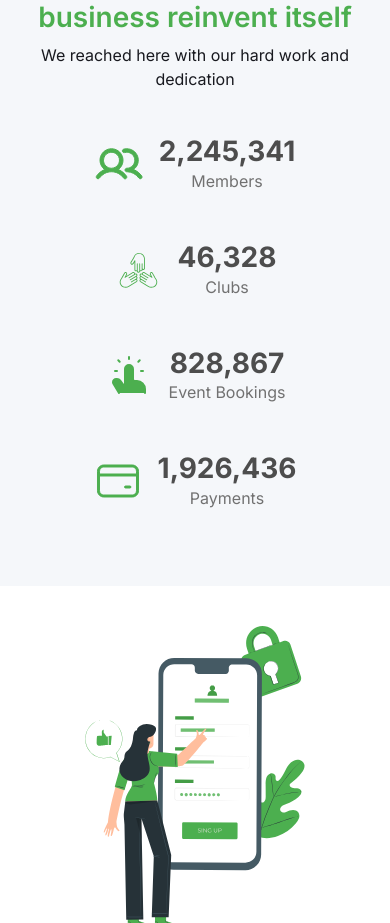
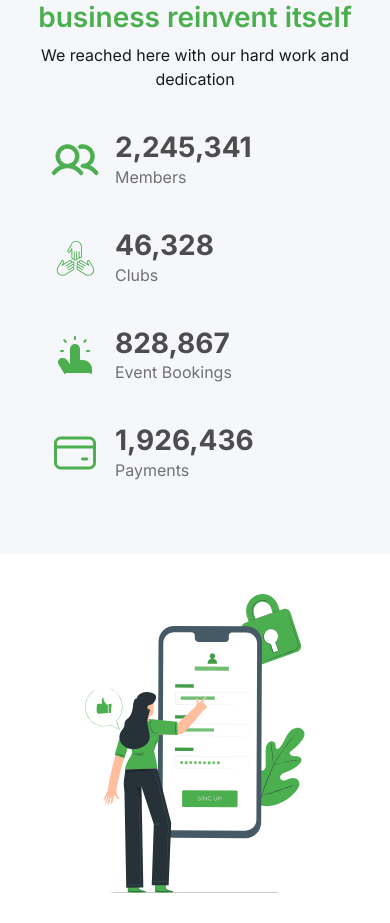
Before and after one commit to alberic13/landingpage-zalde, a Next.js app: page / in a window 390 px wide. Shown: the part 3115-4038 px from the top of the page. Built offline with nearby package versions, Linux system fonts and the light colour scheme.

Commit message:
fix icon resp hp

```diff
--- a/src/components/sections/AchievementsSection.module.css
+++ b/src/components/sections/AchievementsSection.module.css
@@ -71,6 +71,11 @@
   flex-shrink: 0;
 }
 
+.statText {
+  display: flex;
+  flex-direction: column;
+}
+
 .statNumber {
   font-size: 28px;
   font-weight: 700;
@@ -105,16 +110,24 @@
 
   .rightGrid {
     width: 100%;
+    max-width: 320px;
+    margin: 0 auto;
+    grid-template-columns: 1fr;
     gap: 24px;
   }
 
   .statItem {
-    justify-content: center;
+    justify-content: flex-start;
+    padding: 8px 16px;
+  }
+
+  .statText {
+    text-align: left;
   }
 }
 
-@media (max-width: 480px) {
+@media (max-width: 360px) {
   .rightGrid {
-    grid-template-columns: 1fr;
+    max-width: 100%;
   }
 }
```
